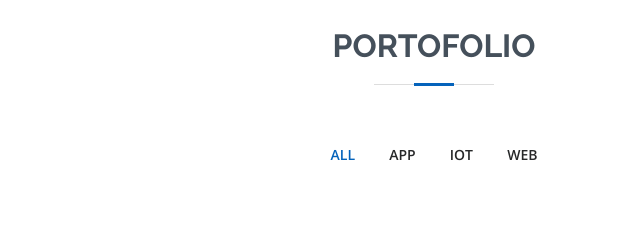
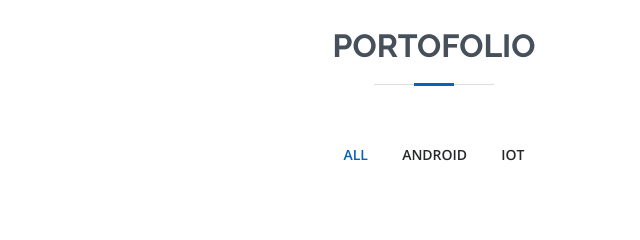
Before and after one commit to rivofirdaus/RifanHidayat.github.io, a plain HTML site: page index.html in a window 1280 px wide. Shown: the part 2920-3160 px from the top of the page, 256-896 px from the left. Drawn offline with nearby package versions, Linux system fonts and the light colour scheme.

Commit message:
Update index.html

```diff
--- a/index.html
+++ b/index.html
@@ -309,9 +309,8 @@
           <div class="col-lg-12 d-flex justify-content-center" data-aos="fade-up" data-aos-delay="100">
             <ul id="portfolio-flters">
               <li data-filter="*" class="filter-active">All</li>
-              <li data-filter=".filter-app">App</li>
+              <li data-filter=".filter-app">Android</li>
               <li data-filter=".filter-card">IoT</li>
-              <li data-filter=".filter-web">Web</li>
             </ul>
           </div>
         </div>
```
